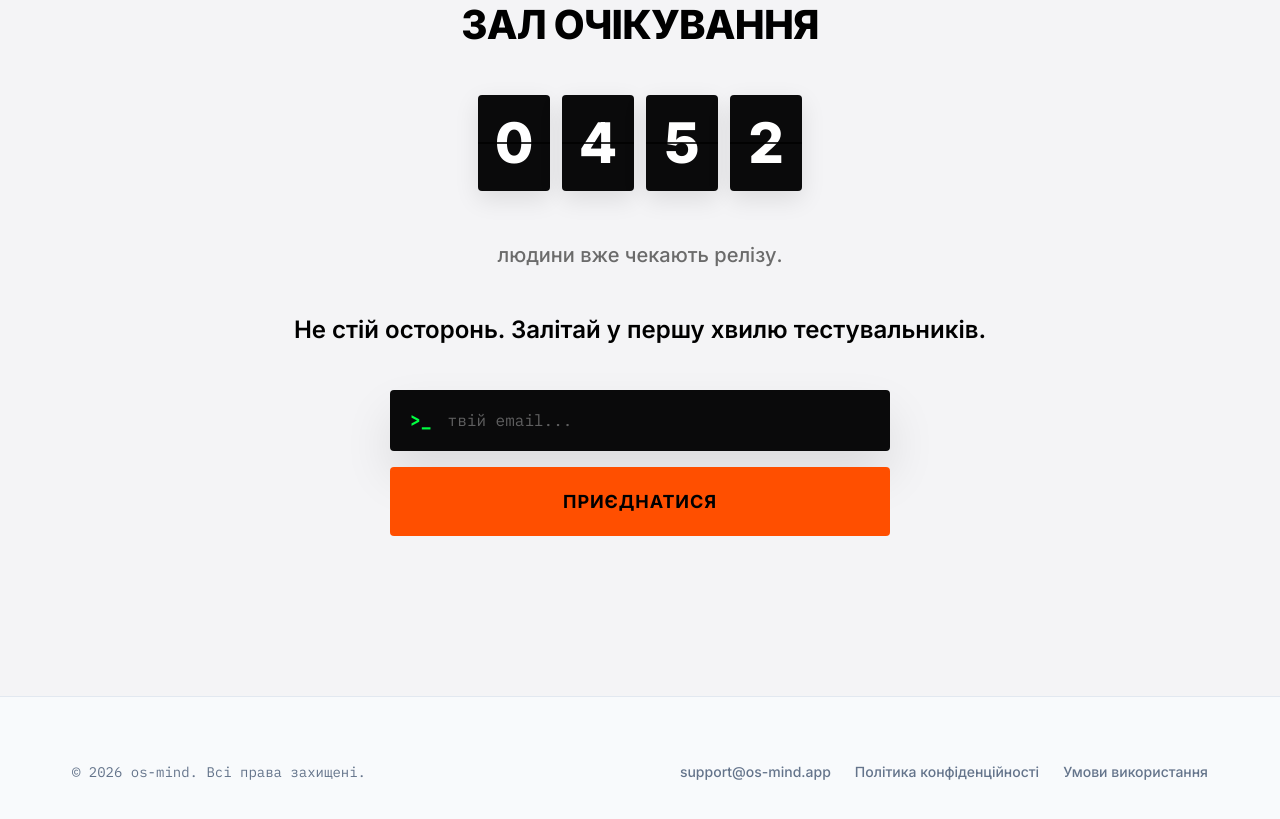
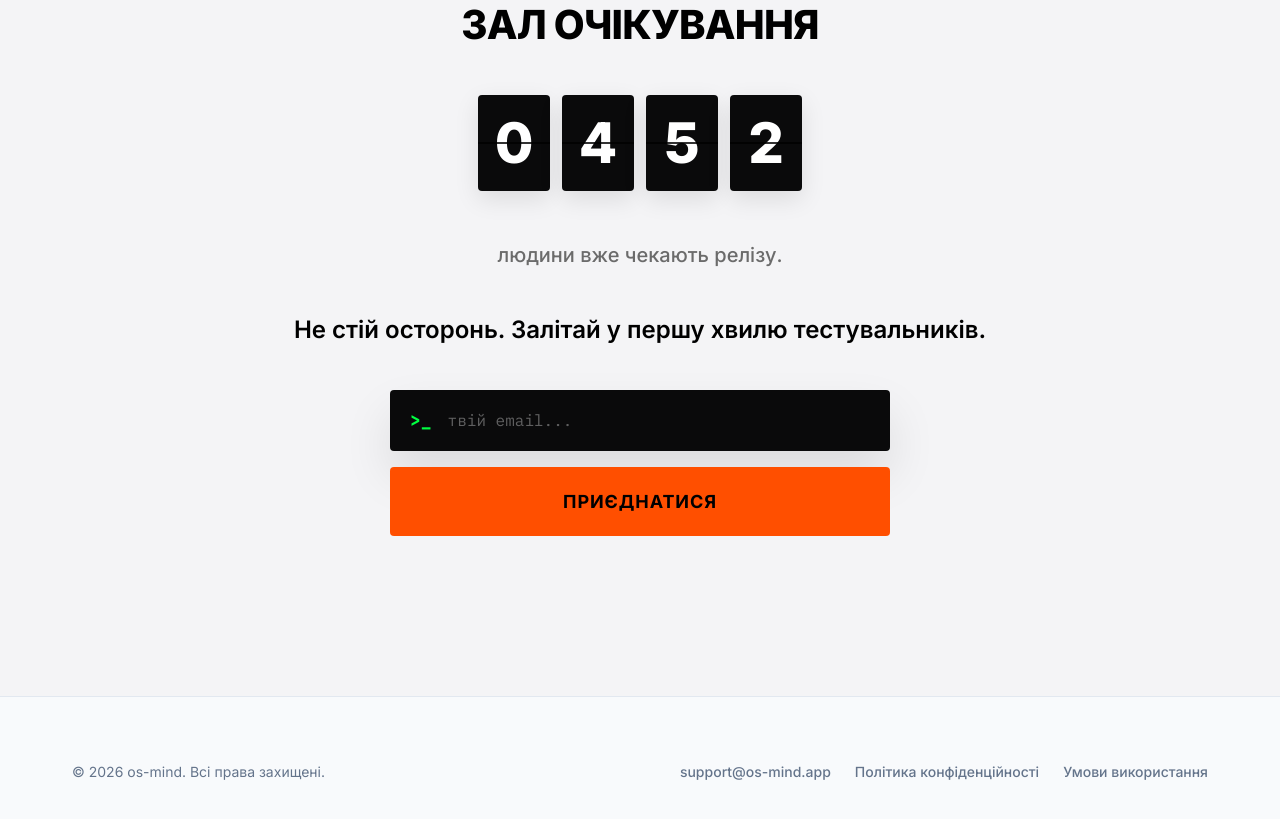
Before and after one commit to hii24/os-mind, a website built with Vite: page index.html in a window 1280 px wide. Shown: the part 3789-4608 px from the top of the page. Built offline with nearby package versions, Linux system fonts and the light colour scheme; some packages are replaced by stand-ins of ours.

Commit message:
style: fix footer typography rendering issue by using body font instead of mono

```diff
--- a/src/scss/_components.scss
+++ b/src/scss/_components.scss
@@ -129,7 +129,7 @@
     }
 
     &__copy {
-        font-family: var(--font-mono);
+        font-family: var(--font-body);
         color: #64748b;
         font-size: 14px;
 
```
